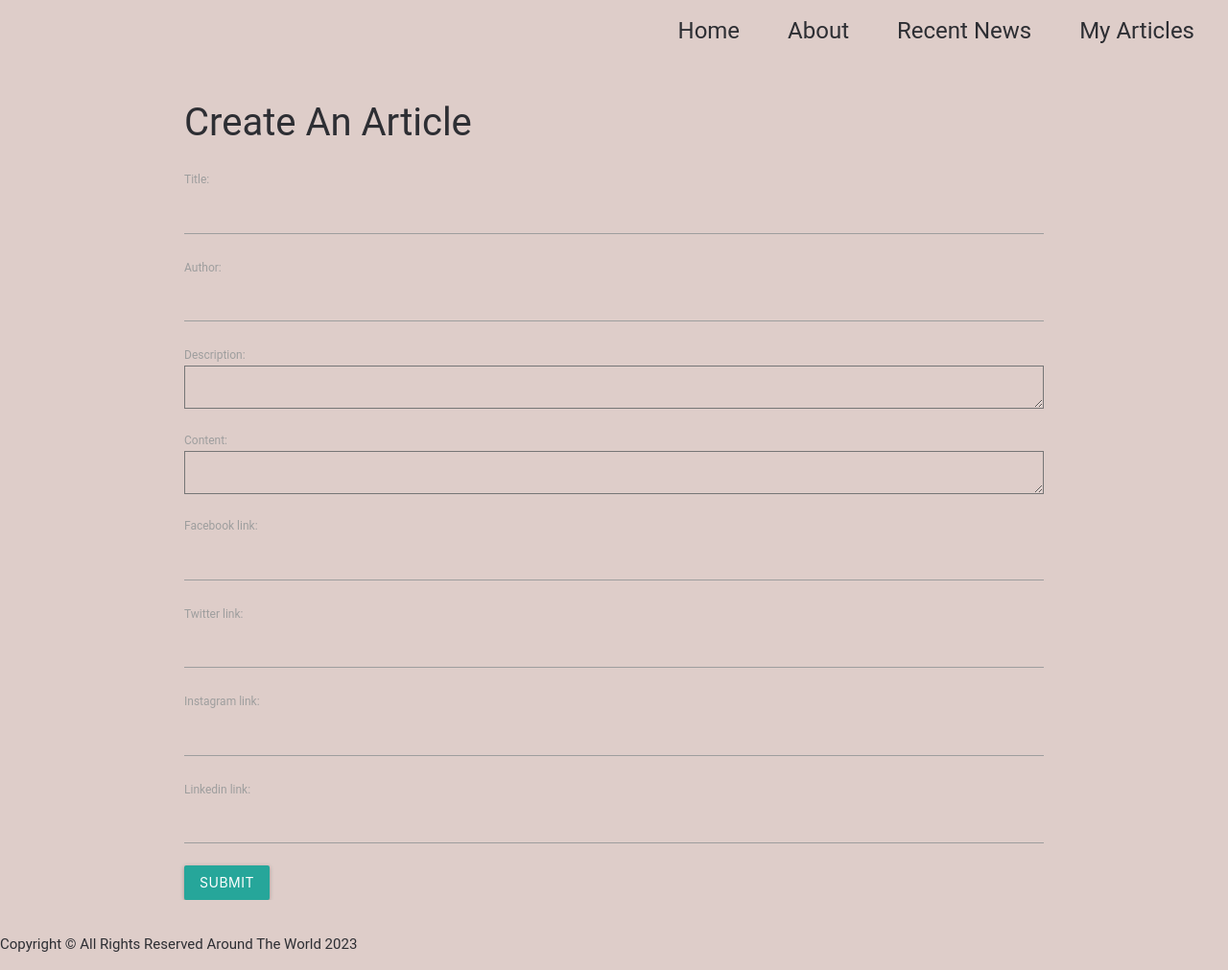
After one commit to smedina0/around-the-world, a Django app: page /authored_articles/create/ in a window 1280 px wide. The commit adds this page. Shown: the whole page at 96% size. Run offline with Django 4.2, Linux system fonts and the light colour scheme; some libraries are stand-ins or nearby versions.

Commit message:
WIP: Creates method to add new articles

```diff
--- a/main_app/models.py
+++ b/main_app/models.py
@@ -20,6 +20,13 @@ class AuthoredArticle(models.Model):
     author = models.CharField(max_length=255, blank=True)
     description = models.TextField(blank=True)
     content = models.TextField()
+    facebook_link = models.URLField(max_length=255, blank=True, null=True)
+    twitter_link = models.URLField(max_length=255, blank=True, null=True)
+    instagram_link = models.URLField(max_length=255, blank=True, null=True)
+    linkedin_link = models.URLField(max_length=255, blank=True, null=True)
 
     def __str__(self):
         return self.title
+
+    def get_absolute_url(self):
+        return reverse('authored_article_detail', kwargs={'pk': self.id})
--- a/main_app/static/css/style.css
+++ b/main_app/static/css/style.css
@@ -22,12 +22,14 @@ body {
 p {
   color: var(--color-text);
 }
+
 main {
   flex-grow: 1;
 }
 
 h1 {
   color: var(--color-text);
+  font-size: 30pt;
 }
 
 h2 {
@@ -37,6 +39,7 @@ h3 {
   font-size: 17pt;
   font-weight: bold;
 }
+
 /* Card */
 .card {
   min-height: 800px;
@@ -86,7 +89,6 @@ ul.right li a {
 }
 
 /* trending card */
-
 .card-horizontal {
   display: flex;
   flex-direction: row;
@@ -127,8 +129,8 @@ ul.right li a {
 .card-horizontal .card-image img {
   width: 100%;
   height: auto;
-  max-width: 100%; /* Add this line */
-  max-height: 100%; /* Add this line */
+  max-width: 100%;
+  max-height: 100%;
   object-fit: cover;
 }
 
@@ -143,3 +145,31 @@ ul.right li a {
   height: 400px;
   overflow: hidden;
 }
+
+/* New additions and adjustments */
+.container-fluid {
+  padding: 0;
+  margin: 0;
+}
+
+.custom-card {
+  position: relative;
+}
+
+.custom-card-image {
+  position: relative;
+}
+
+.custom-card-image img.responsive-img {
+  width: 100%;
+}
+
+.custom-card-title {
+  text-align: center;
+  color: var(--color-text);
+  margin-bottom: 20px;
+}
+
+.sidebar {
+  margin-top: 20px;
+}
--- /dev/null
+++ b/main_app/templates/authored_articles/article_create.html
@@ -0,0 +1,16 @@
+{% extends 'base.html' %}
+{% block title %}
+<title>Create an Article</title>
+{% endblock %}
+
+{% block content %}
+<h1>Create An Article</h1>
+
+<form action="" method="POST">
+    {% csrf_token %}
+    {{form.as_p}}
+
+    <input type="submit" class="btn" >
+
+</form>
+{% endblock %}
--- a/main_app/templates/authored_articles/article_index.html
+++ b/main_app/templates/authored_articles/article_index.html
@@ -1,5 +1,6 @@
 {% extends 'base.html' %} {% block content %}
 {% block title %}<title>Dashboard | Around The World</title>{% endblock %}
+<a href="{% url 'authored_article_create' %}">Create Article</a>
 <h1>My Articles</h1>
 {% for article in authored_articles %}
 <h2>{{ article.title }}</h2>
--- a/main_app/templates/base.html
+++ b/main_app/templates/base.html
@@ -10,6 +10,9 @@
       href="https://cdnjs.cloudflare.com/ajax/libs/materialize/1.0.0/css/materialize.min.css"
     />
     <link href="https://fonts.googleapis.com/icon?family=Material+Icons" rel="stylesheet">
+    <script src="https://cdn.ckeditor.com/4.16.2/standard/ckeditor.js"></script>
+
+<link rel="stylesheet" href="{% static 'ckeditor/content.css' %}">
 
     <link rel="stylesheet" href="{% static 'css/style.css' %}" />
     {% block title %}
--- a/main_app/urls.py
+++ b/main_app/urls.py
@@ -9,4 +9,6 @@ urlpatterns = [
          name='authored_article'),
     path('authored_articles/<int:pk>',
          views.AuthoredArticleDetailView.as_view(), name='authored_article_detail'),
+    path('authored_articles/create/', views.AuthoredArticleCreateView.as_view(),
+         name='authored_article_create'),
 ]
--- a/main_app/views.py
+++ b/main_app/views.py
@@ -112,3 +112,12 @@ class AuthoredArticleDetailView(DetailView):
         context = super().get_context_data(**kwargs)
         context['authored_article'] = self.object
         return context
+
+
+class AuthoredArticleCreateView(CreateView):
+    model = AuthoredArticle
+    template_name = 'authored_articles/article_create.html'
+    fields = '__all__'
+
+    def get_absolute_url(self):
+        return reverse('article_detail', kwargs={'article_id': self.id})
```
Also changed, not shown: main_app/templates/authored_articles/article_detail.html (+22 -1 lines), main_app/migrations/0003_authoredarticle_facebook_link_and_more.py (added), main_app/migrations/0004_alter_authoredarticle_content.py (added), 1 other file.
